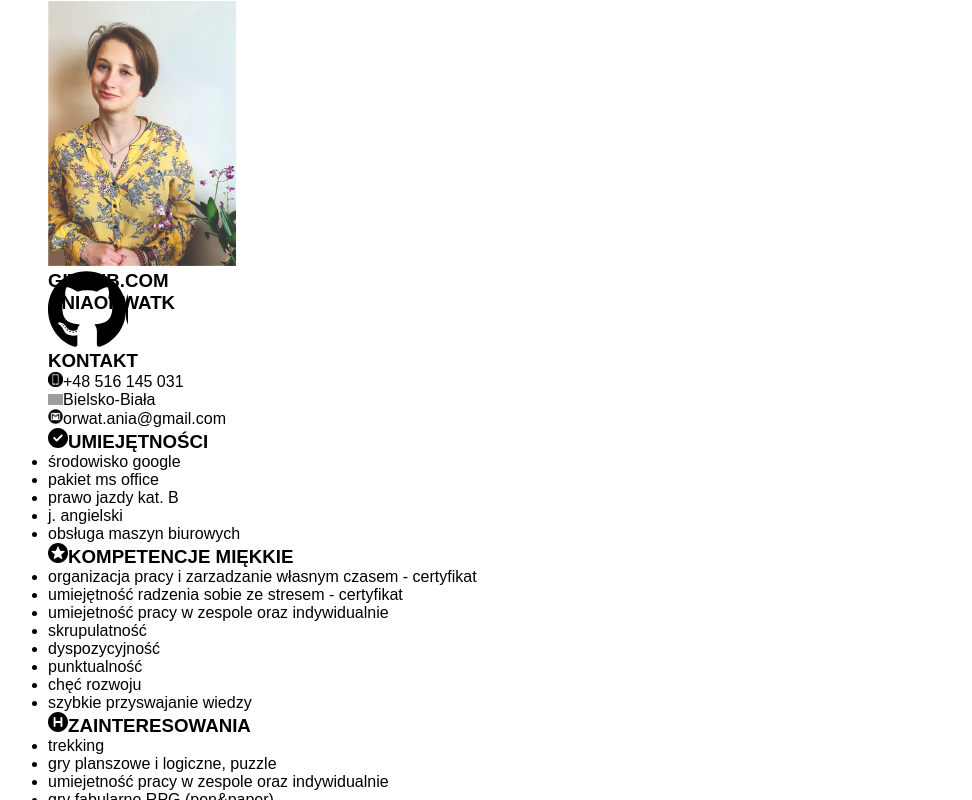
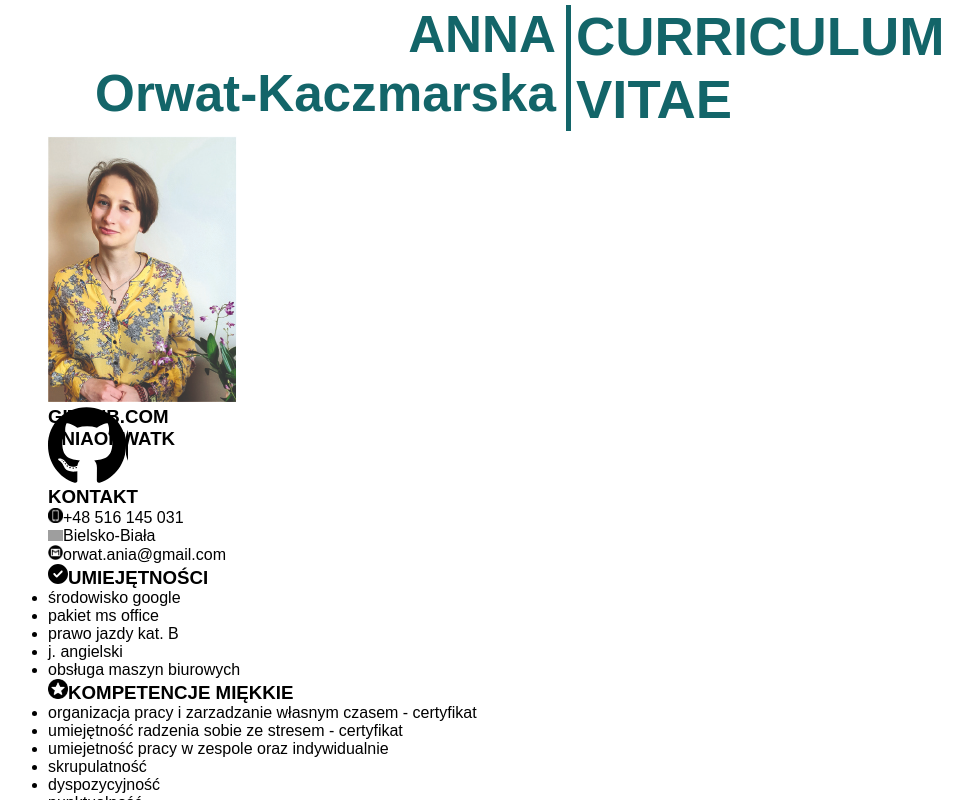
Before and after one commit to aniaorwatk/My-CV-in-React, a React (Create React App) app: page / in a window 1280 px wide. Shown: the top 800 px of the page, without its empty margins (79-1051 px from the left). Built offline with nearby package versions, Linux system fonts and the light colour scheme; grey boxes are pictures that could not be loaded.

Commit message:
add header style and comp

```diff
--- a/src/components/CvPage/CvPage.tsx
+++ b/src/components/CvPage/CvPage.tsx
@@ -1,18 +1,19 @@
 import React from "react";
 import Footer from "../Footer/Footer";
+import Header from "../Header/Header";
 import LeftSide from "../LeftSide/LeftSide";
-import "./CvPage.scss"
+import "./CvPage.scss";
 
-const CVPage =()=>{
-    return(
-           <div className='CvPage'>
-            <div className='CvPage__main'>
-                <LeftSide />
-            </div>
-    <Footer/>
-  </div>
-    )
+const CVPage = () => {
+  return (
+    <div className="CvPage">
+      <Header />
+      <div className="CvPage__main">
+        <LeftSide />
+      </div>
+      <Footer />
+    </div>
+  );
+};
 
-}
-
-export default CVPage
+export default CVPage;
--- /dev/null
+++ b/src/components/Header/Header.scss
@@ -0,0 +1,31 @@
+@import "../scss/Main";
+
+.header{
+    display: flex;
+    justify-content: center;
+
+    padding: 5px;
+    color: $color-laguna;
+    &__left{
+        display: flex;
+
+       flex: 1 1 0.5%;
+        flex-direction: column;
+        align-items: flex-end;
+       font-size: $font-size-XL;
+    }
+    &__right{
+
+        flex: 1 1 0.5%;
+        margin-left: 10px;
+        align-items: flex-start;
+        &-title{
+          padding-left: 5px;
+          font-size: $font-size-h1SmallHeader;
+          border-left: 5px solid $color-laguna;
+
+        }
+
+    }
+
+}
--- /dev/null
+++ b/src/components/Header/Header.tsx
@@ -0,0 +1,18 @@
+import labels from "../../labels";
+import "./Header.scss";
+
+const Header = () => {
+  return (
+    <header className="header">
+      <div className="header__left">
+        <h1>{labels.header.firstName}</h1>
+        <h1>{labels.header.secondName}</h1>
+      </div>
+      <div className="header__right">
+        <h1 className="header__right-title">{labels.header.title}</h1>
+      </div>
+    </header>
+  );
+};
+
+export default Header;
--- a/src/components/LeftSide/LeftSideRenderData.tsx
+++ b/src/components/LeftSide/LeftSideRenderData.tsx
@@ -1,4 +1,4 @@
-import React, { DetailedHTMLProps, HTMLAttributes } from "react";
+import React from "react";
 import "./LeftSideRenderData.scss"
 
 interface ILeftSideRenderDataType {
--- a/src/components/scss/abstracts/_fonts.scss
+++ b/src/components/scss/abstracts/_fonts.scss
@@ -3,9 +3,9 @@ $font-size-XS:0.8rem;
 $font-size-S: 1rem;
 $font-size-M: 1.25rem;
 $font-size-L: 1.5rem;
-$font-size-XL: 2rem;
+$font-size-XL: 1.6rem;
 $font-size-XXL: 2.25rem;
 $font-size-h1BigHeader: 4.5rem;
-$font-size-h1SmallHeader: 3rem;
+$font-size-h1SmallHeader: 3.4rem;
 
 $font-orbitron: 'Orbitron', sans-serif;
--- a/src/labels.tsx
+++ b/src/labels.tsx
@@ -1,6 +1,11 @@
 import React from "react";
 
 const labels = {
+  header: {
+    firstName: "ANNA",
+    secondName: "Orwat-Kaczmarska",
+    title: "CURRICULUM VITAE",
+  },
   leftSide: {
     altMyImg: "Pgoto Anna Orwat-Kaczmarska",
     contact: {
```
